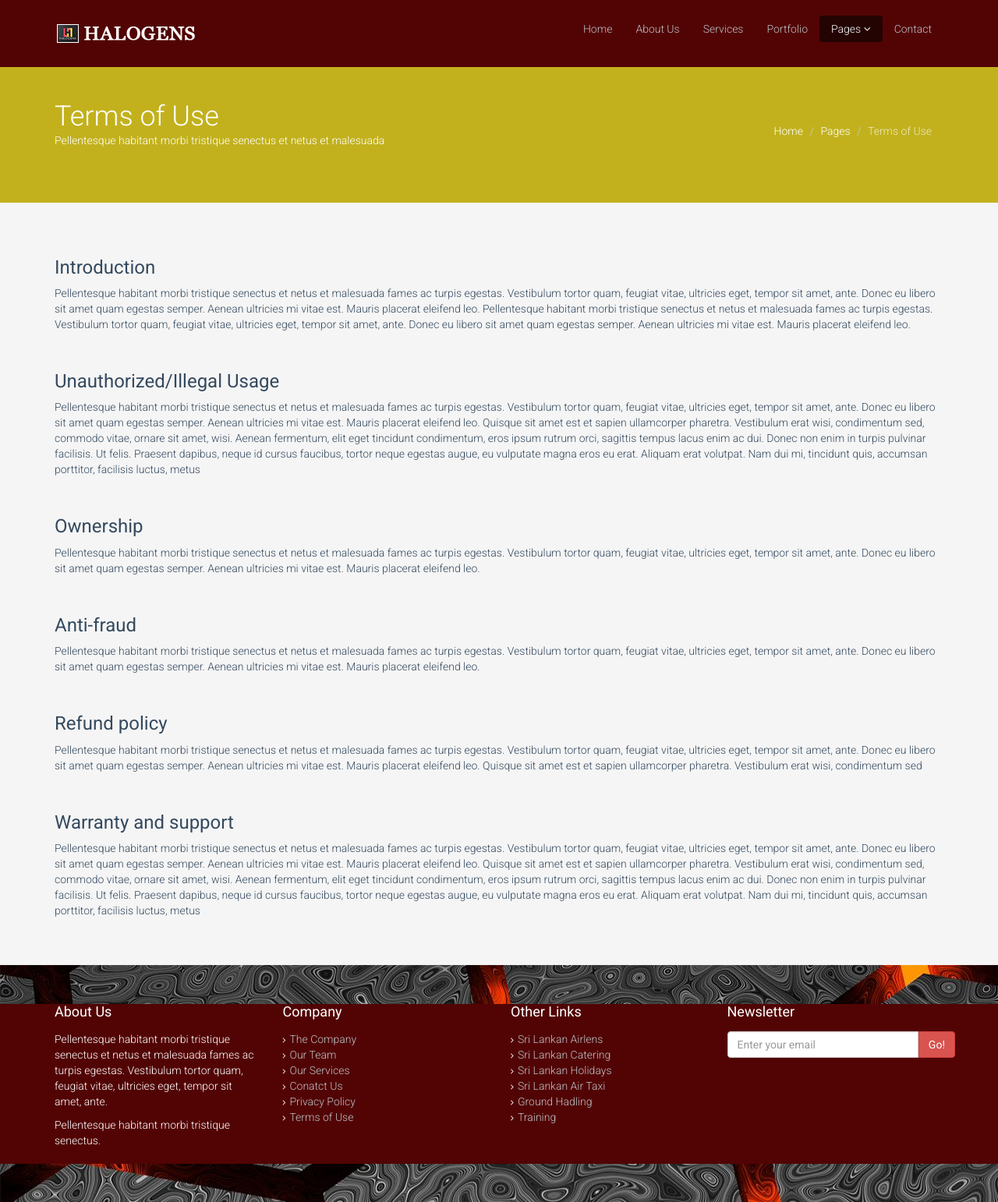
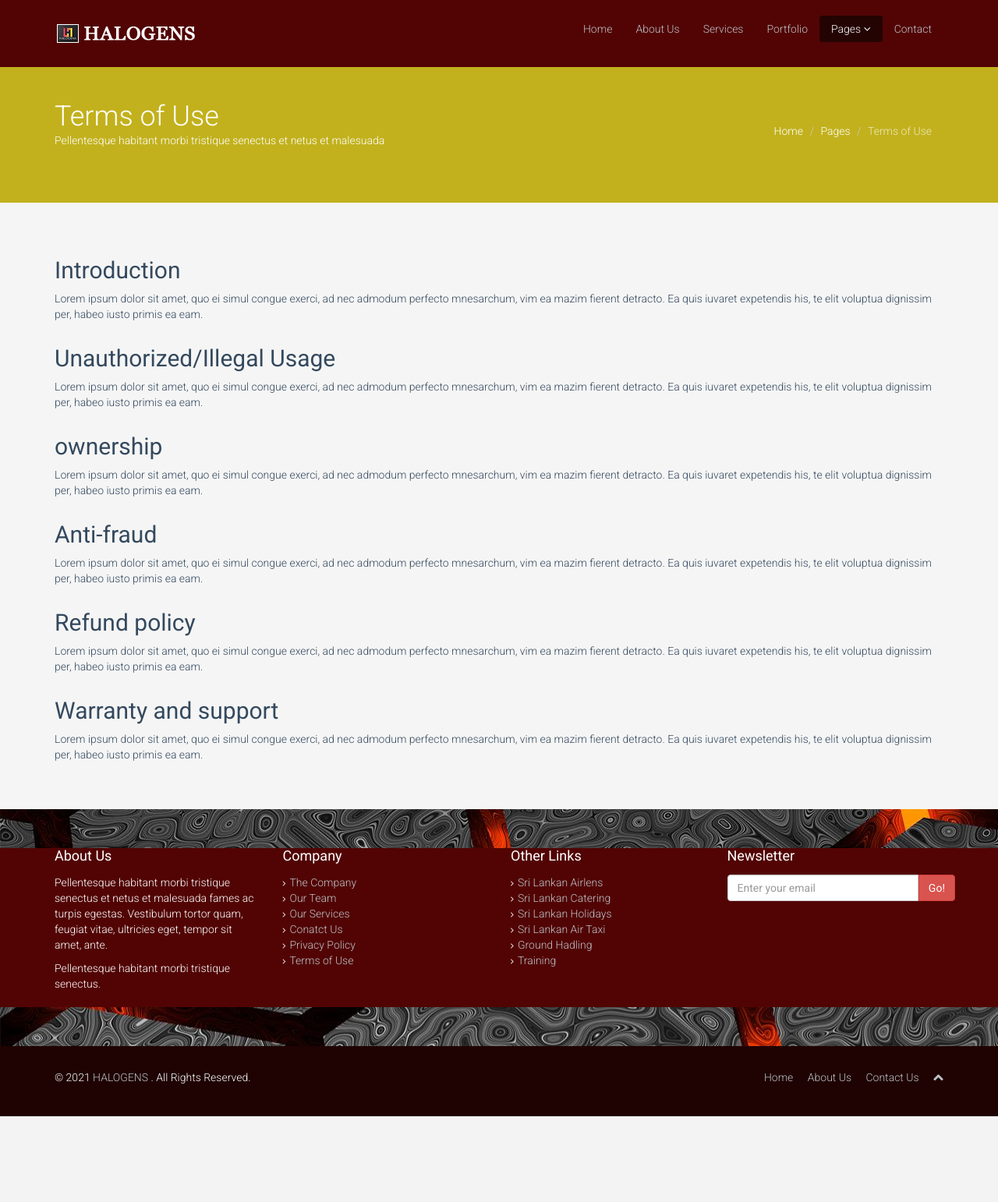
Before and after one commit to VishmiKulawansha/MISGA_Project, a PHP site: the page made by MISGA_PROJECT(PHP UPDATED)/6_TERMS.php in a window 1280 px wide. Shown: the top 1542 px of the page at 78% size. After the commit the page ends 1432 px from the top, so only its background shows below. Run offline with PHP 8.4, Linux system fonts and the light colour scheme.

Commit message:
Update Content_Terms.php

```diff
--- a/MISGA_PROJECT(PHP UPDATED)/Content_Terms.php
+++ b/MISGA_PROJECT(PHP UPDATED)/Content_Terms.php
@@ -1,26 +1,40 @@
-    <section id="terms" class="container">
-        <h3>Introduction</h3>
-        <p>Pellentesque habitant morbi tristique senectus et netus et malesuada fames ac turpis egestas. Vestibulum tortor quam, feugiat vitae, ultricies eget, tempor sit amet, ante. Donec eu libero sit amet quam egestas semper. Aenean ultricies mi vitae est. Mauris placerat eleifend leo. Pellentesque habitant morbi tristique senectus et netus et malesuada fames ac turpis egestas. Vestibulum tortor quam, feugiat vitae, ultricies eget, tempor sit amet, ante. Donec eu libero sit amet quam egestas semper. Aenean ultricies mi vitae est. Mauris placerat eleifend leo.</p>
-
-        <p>&nbsp;</p>
-
-        <h3>Unauthorized/Illegal Usage</h3>
-        <p>Pellentesque habitant morbi tristique senectus et netus et malesuada fames ac turpis egestas. Vestibulum tortor quam, feugiat vitae, ultricies eget, tempor sit amet, ante. Donec eu libero sit amet quam egestas semper. Aenean ultricies mi vitae est. Mauris placerat eleifend leo. Quisque sit amet est et sapien ullamcorper pharetra. Vestibulum erat wisi, condimentum sed, commodo vitae, ornare sit amet, wisi. Aenean fermentum, elit eget tincidunt condimentum, eros ipsum rutrum orci, sagittis tempus lacus enim ac dui. Donec non enim in turpis pulvinar facilisis. Ut felis. Praesent dapibus, neque id cursus faucibus, tortor neque egestas augue, eu vulputate magna eros eu erat. Aliquam erat volutpat. Nam dui mi, tincidunt quis, accumsan porttitor, facilisis luctus, metus</p>
-
-        <p>&nbsp;</p>
-
-        <h3>Ownership</h3>
-        <p>Pellentesque habitant morbi tristique senectus et netus et malesuada fames ac turpis egestas. Vestibulum tortor quam, feugiat vitae, ultricies eget, tempor sit amet, ante. Donec eu libero sit amet quam egestas semper. Aenean ultricies mi vitae est. Mauris placerat eleifend leo.</p>
-
-        <p>&nbsp;</p>
-        <h3>Anti-fraud</h3>
-        <p>Pellentesque habitant morbi tristique senectus et netus et malesuada fames ac turpis egestas. Vestibulum tortor quam, feugiat vitae, ultricies eget, tempor sit amet, ante. Donec eu libero sit amet quam egestas semper. Aenean ultricies mi vitae est. Mauris placerat eleifend leo.</p>
-
-        <p>&nbsp;</p>
-        <h3>Refund policy</h3>
-        <p>Pellentesque habitant morbi tristique senectus et netus et malesuada fames ac turpis egestas. Vestibulum tortor quam, feugiat vitae, ultricies eget, tempor sit amet, ante. Donec eu libero sit amet quam egestas semper. Aenean ultricies mi vitae est. Mauris placerat eleifend leo. Quisque sit amet est et sapien ullamcorper pharetra. Vestibulum erat wisi, condimentum sed</p>
-        <p>&nbsp;</p>
-
-        <h3>Warranty and support</h3>
-        <p>Pellentesque habitant morbi tristique senectus et netus et malesuada fames ac turpis egestas. Vestibulum tortor quam, feugiat vitae, ultricies eget, tempor sit amet, ante. Donec eu libero sit amet quam egestas semper. Aenean ultricies mi vitae est. Mauris placerat eleifend leo. Quisque sit amet est et sapien ullamcorper pharetra. Vestibulum erat wisi, condimentum sed, commodo vitae, ornare sit amet, wisi. Aenean fermentum, elit eget tincidunt condimentum, eros ipsum rutrum orci, sagittis tempus lacus enim ac dui. Donec non enim in turpis pulvinar facilisis. Ut felis. Praesent dapibus, neque id cursus faucibus, tortor neque egestas augue, eu vulputate magna eros eu erat. Aliquam erat volutpat. Nam dui mi, tincidunt quis, accumsan porttitor, facilisis luctus, metus</p>
-    </section><!--/#terms-->
+     <section id="terms" class="container2">
+        <div class="timeline">
+          <div class="container left">
+            <div class="content">
+              <h2>Introduction</h2>
+              <p>Lorem ipsum dolor sit amet, quo ei simul congue exerci, ad nec admodum perfecto mnesarchum, vim ea mazim fierent detracto. Ea quis iuvaret expetendis his, te elit voluptua dignissim per, habeo iusto primis ea eam.</p>
+            </div>
+          </div>
+          <div class="container right">
+            <div class="content">
+              <h2>Unauthorized/Illegal Usage</h2>
+              <p>Lorem ipsum dolor sit amet, quo ei simul congue exerci, ad nec admodum perfecto mnesarchum, vim ea mazim fierent detracto. Ea quis iuvaret expetendis his, te elit voluptua dignissim per, habeo iusto primis ea eam.</p>
+            </div>
+          </div>
+          <div class="container left">
+            <div class="content">
+              <h2>ownership</h2>
+              <p>Lorem ipsum dolor sit amet, quo ei simul congue exerci, ad nec admodum perfecto mnesarchum, vim ea mazim fierent detracto. Ea quis iuvaret expetendis his, te elit voluptua dignissim per, habeo iusto primis ea eam.</p>
+            </div>
+          </div>
+          <div class="container right">
+            <div class="content">
+              <h2>Anti-fraud</h2>
+              <p>Lorem ipsum dolor sit amet, quo ei simul congue exerci, ad nec admodum perfecto mnesarchum, vim ea mazim fierent detracto. Ea quis iuvaret expetendis his, te elit voluptua dignissim per, habeo iusto primis ea eam.</p>
+            </div>
+          </div>
+          <div class="container left">
+            <div class="content">
+              <h2>Refund policy</h2>
+              <p>Lorem ipsum dolor sit amet, quo ei simul congue exerci, ad nec admodum perfecto mnesarchum, vim ea mazim fierent detracto. Ea quis iuvaret expetendis his, te elit voluptua dignissim per, habeo iusto primis ea eam.</p>
+            </div>
+          </div>
+          <div class="container right">
+            <div class="content">
+              <h2>Warranty and support</h2>
+              <p>Lorem ipsum dolor sit amet, quo ei simul congue exerci, ad nec admodum perfecto mnesarchum, vim ea mazim fierent detracto. Ea quis iuvaret expetendis his, te elit voluptua dignissim per, habeo iusto primis ea eam.</p>
+            </div>
+          </div>
+        </div>
+         </section><!--/#terms-->
```
